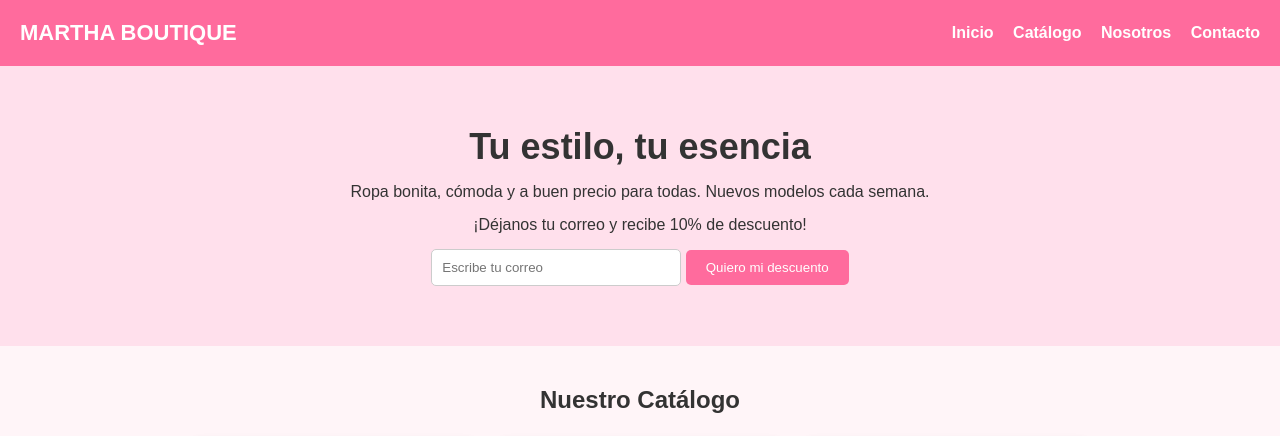
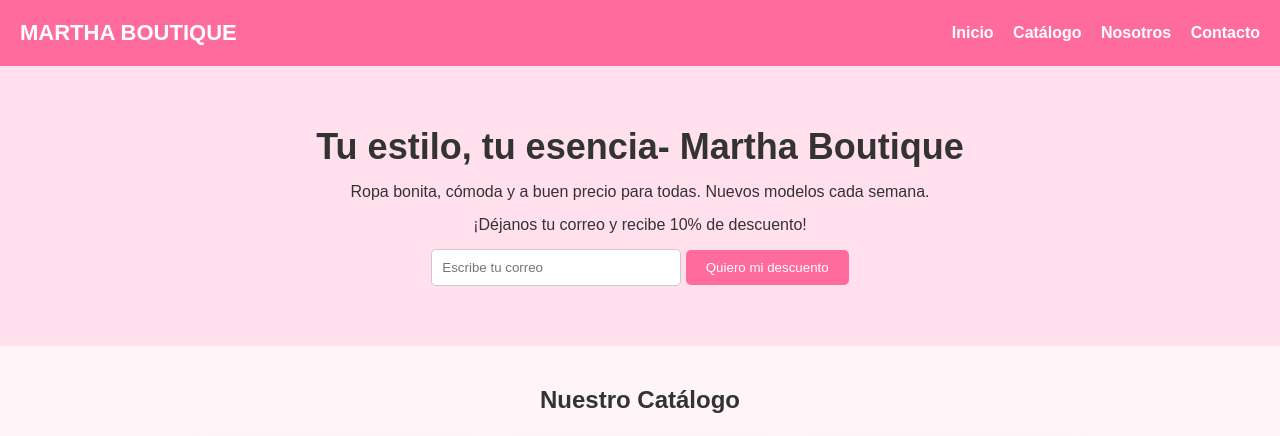
Before and after one commit to martacruz031825-blip/Martha-Boutique, a plain HTML site: page Proyecto Final/index.html in a window 1280 px wide. Shown: the top 436 px of the page. Drawn offline with Linux system fonts and the light colour scheme.

Commit message:
Agrego mi titulo de Martha Boutique

```diff
--- a/Proyecto Final/index.html
+++ b/Proyecto Final/index.html
@@ -19,7 +19,7 @@
     </header>
 
     <section class="jumbotron">
-        <h2>Tu estilo, tu esencia</h2>
+        <h2>Tu estilo, tu esencia- Martha Boutique</h2>
         <p>Ropa bonita, cómoda y a buen precio para todas. Nuevos modelos cada semana.</p>
         <p>¡Déjanos tu correo y recibe 10% de descuento!</p>
         <form>
```
